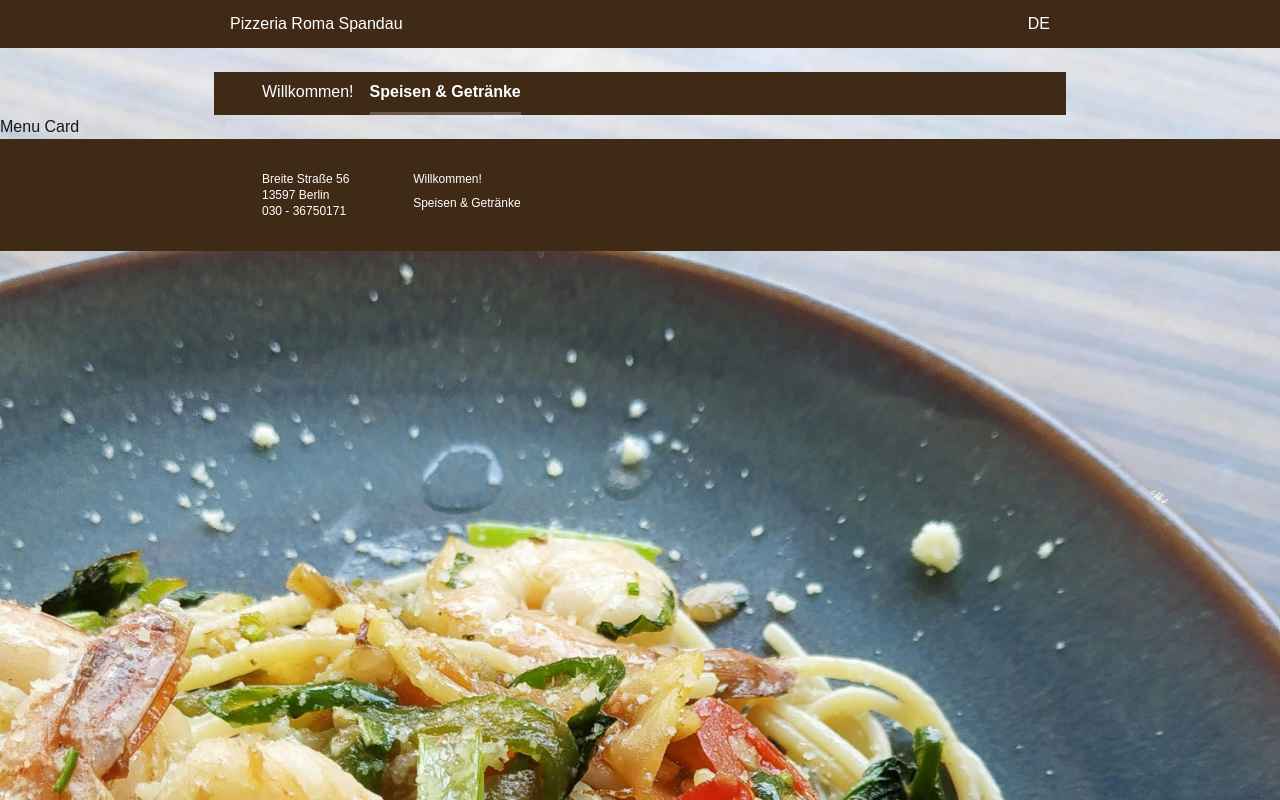
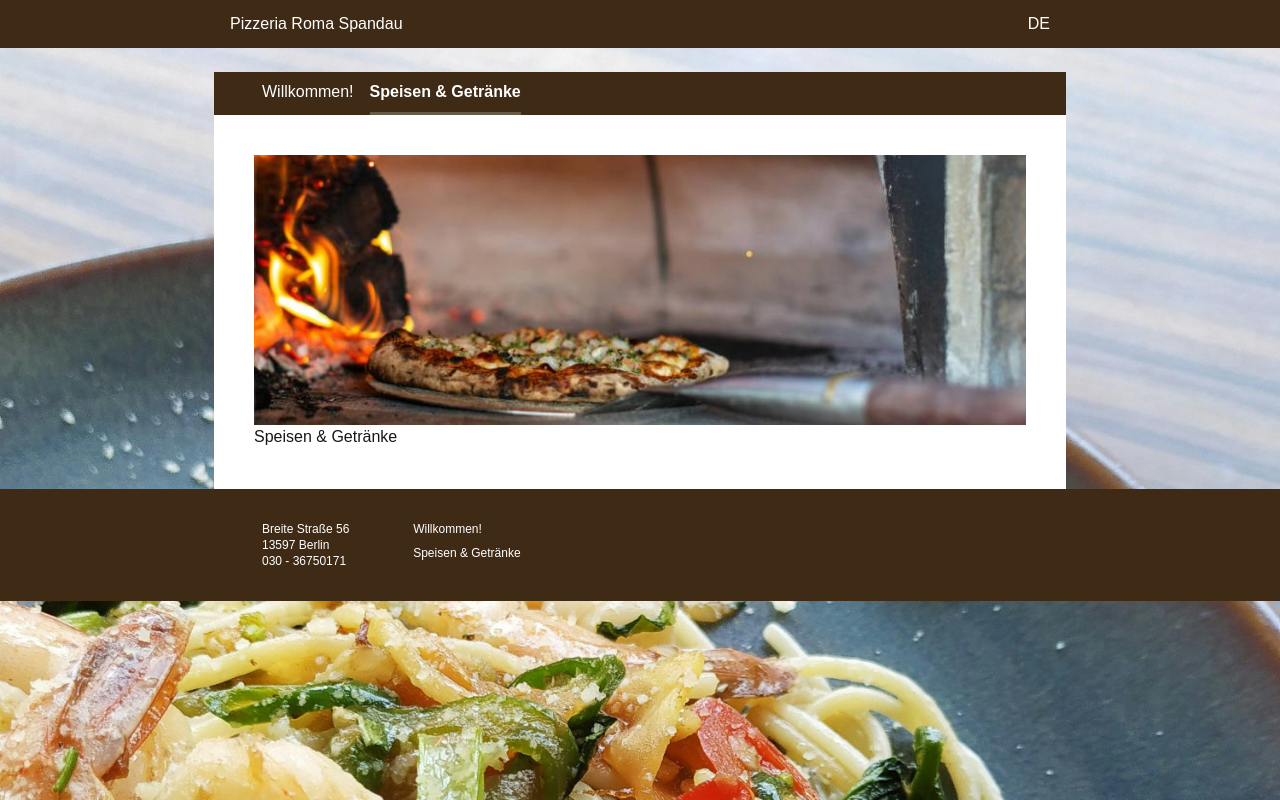
Before and after one commit to tulsidaskhatri/pizzeria-roma-spandau-website, a Next.js app: page /de/speisekarte in a window 1280 px wide. Built offline with nearby package versions, Linux system fonts and the light colour scheme.

Commit message:
fix translations variable name spelling

```diff
--- a/src/app/[locale]/speisekarte/page.js
+++ b/src/app/[locale]/speisekarte/page.js
@@ -1,3 +1,20 @@
-const Spiesen = () => <div>Menu Card</div>;
+import { translations } from "@/locales";
+
+const Spiesen = ({ params }) => {
+  const { locale } = params;
+  const t = translations[locale];
+
+  return (
+    <main className="container bg-white p-10">
+      <img
+        src="/images/steinhof-pizza.jpg"
+        alt="Steinhof Pizza"
+        className="w-full"
+      />
+
+      <h1>{t.menuPage.title}</h1>
+    </main>
+  );
+};
 
 export default Spiesen;
--- a/src/components/contact.js
+++ b/src/components/contact.js
@@ -1,7 +1,7 @@
-import { tranlations } from "@/locales";
+import { translations } from "@/locales";
 
 export const Contact = ({ locale }) => {
-  const t = tranlations[locale];
+  const t = translations[locale];
   return (
     <div className="grid grid-cols-1 gap-8 bg-primary-1 px-6 py-8 text-center text-white sm:grid-cols-2 sm:px-12">
       <Info title={t.home.address.title}>
--- a/src/components/footer.js
+++ b/src/components/footer.js
@@ -1,8 +1,8 @@
-import { tranlations } from "@/locales";
+import { translations } from "@/locales";
 import Link from "next/link";
 
 export const Footer = ({ locale }) => {
-  const t = tranlations[locale];
+  const t = translations[locale];
   return (
     <footer className="bg-primary-1 py-8 text-xs text-white">
       <div className="container grid grid-cols-2 px-12 sm:grid-cols-5">
--- a/src/components/hero.js
+++ b/src/components/hero.js
@@ -1,8 +1,8 @@
 import { LinkButton } from "./link-button";
-import { tranlations } from "@/locales";
+import { translations } from "@/locales";
 
 export const Hero = ({ locale }) => {
-  const t = tranlations[locale];
+  const t = translations[locale];
   return (
     <div
       style={{
--- a/src/components/navigation.js
+++ b/src/components/navigation.js
@@ -1,10 +1,10 @@
 "use client";
-import { tranlations } from "@/locales";
+import { translations } from "@/locales";
 import Link from "next/link";
 import { usePathname } from "next/navigation";
 
 export const Navigation = ({ locale }) => {
-  const t = tranlations[locale];
+  const t = translations[locale];
   const pathname = usePathname();
   return (
     <nav className="container bg-primary-1 px-6 text-white sm:px-12">
--- a/src/components/opening-time.js
+++ b/src/components/opening-time.js
@@ -1,7 +1,7 @@
-import { tranlations } from "@/locales";
+import { translations } from "@/locales";
 
 export const OpeningTime = ({ locale }) => {
-  const t = tranlations[locale];
+  const t = translations[locale];
   const { title, days } = t.home.timetable;
   return (
     <section className="flex flex-col gap-12 px-6 py-3 sm:px-12">
--- a/src/locales/de.json
+++ b/src/locales/de.json
@@ -31,5 +31,11 @@
       "message1": "(Für Reservierungsanfragen beachten",
       "message2": "Sie bitte unsere Öffnungszeiten)"
     }
+  },
+  "menuPage": {
+    "title": "Speisen & Getränke",
+    "subtite": "Leckere Getränke bis heiße Speisen aus dem original italienischen Steinofen.",
+    "marketing1": "Bei Selbstabholung bekommen Sie 20% RABATT | Telefonische Vorbestellung unter: 030 - 367 501 71",
+    "marketing2": "(nicht auf kleine Portionen & Getränke)"
   }
 }
--- a/src/locales/en.json
+++ b/src/locales/en.json
@@ -31,5 +31,23 @@
       "message1": "(For reservation requests",
       "message2": "please note our opening hours)"
     }
+  },
+  "menuPage": {
+    "title": "Food & Drinks",
+    "subtite": "Delicious drinks to hot dishes from the original Italian stone oven.",
+    "marketing1": "Get 20% DISCOUNT for self-pickup | Telephone pre-order at: 030 - 367 501 71",
+    "marketing2": "(not applicable to small portions & drinks)",
+    "categories": [
+      {
+        "title": "Dish Category Title",
+        "image": "",
+        "dishes": [
+          {
+            "title": "dish title",
+            "amount": "6.00"
+          }
+        ]
+      }
+    ]
   }
 }
--- a/src/locales/index.js
+++ b/src/locales/index.js
@@ -1,4 +1,4 @@
 import en from "./en.json";
 import de from "./de.json";
 
-export const tranlations = { en, de };
+export const translations = { en, de };
```
Also changed, not shown: public/images/steinhof-pizza.jpg (added).
